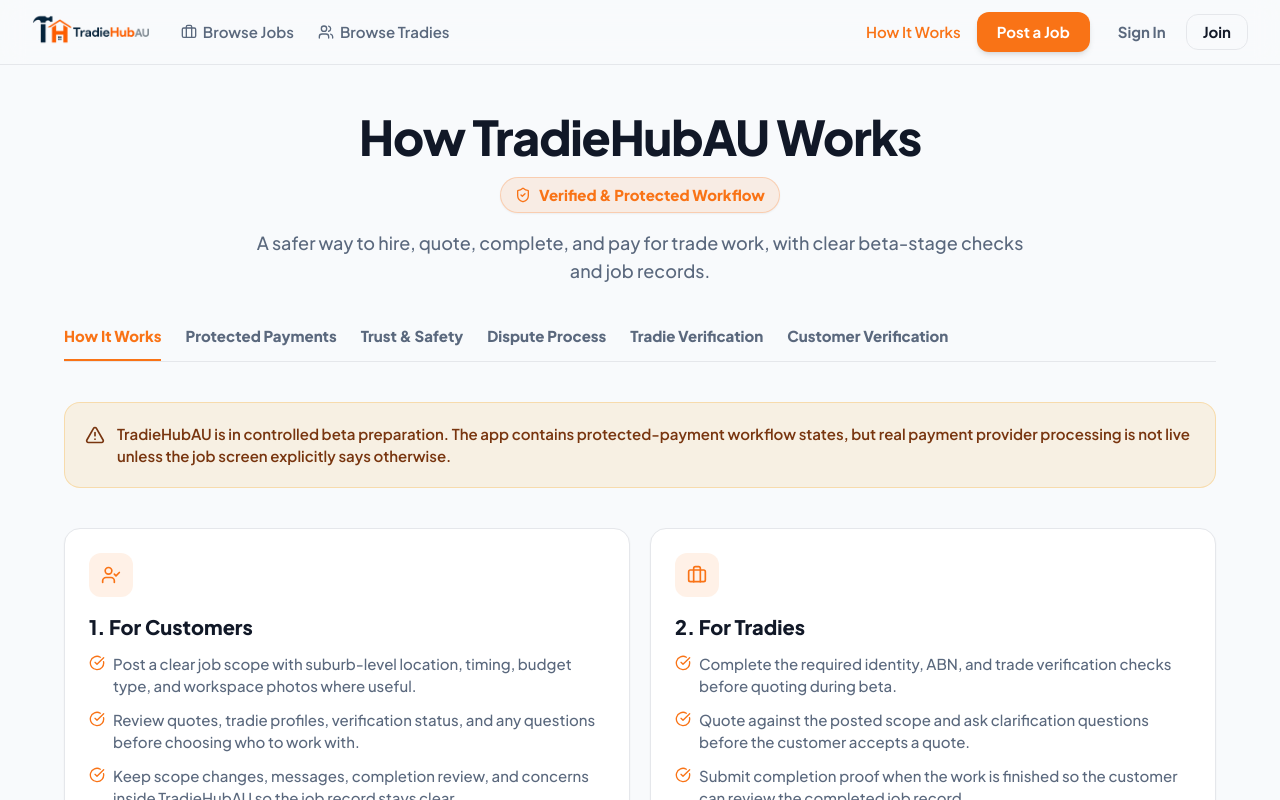
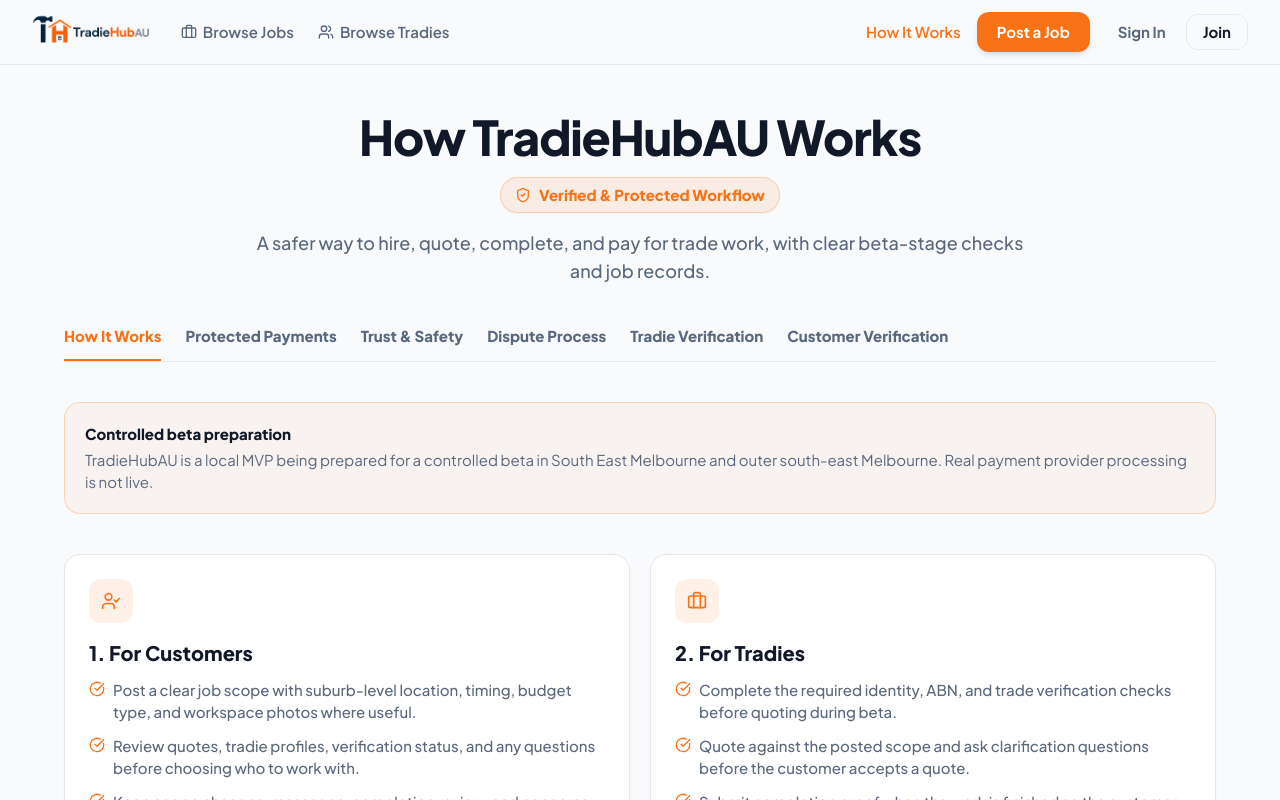
Before and after one commit to J0BL1N/TradieHubAU, a React (Vite) app in the folder frontend/: page /how-it-works in a window 1280 px wide. Shown: the top 800 px of the page. Built offline with nearby package versions, Linux system fonts and the light colour scheme; no server answers.

Commit message:
Polish how it works beta notice

```diff
--- a/frontend/src/pages/HowItWorks.tsx
+++ b/frontend/src/pages/HowItWorks.tsx
@@ -1,6 +1,5 @@
 import { Link } from 'react-router-dom';
 import {
-  AlertTriangle,
   BadgeCheck,
   Briefcase,
   CheckCircle,
@@ -66,14 +65,12 @@
       icon={<ShieldCheck className="h-4 w-4" />}
       subtitle="A safer way to hire, quote, complete, and pay for trade work, with clear beta-stage checks and job records."
     >
-      <div className="rounded-2xl border border-amber-500/25 bg-amber-500/10 p-5 text-sm font-semibold leading-6 text-amber-900">
-        <div className="flex items-start gap-3">
-          <AlertTriangle className="mt-0.5 h-5 w-5 shrink-0" />
-          <p>
-            TradieHubAU is in controlled beta preparation. The app contains protected-payment workflow states, but
-            real payment provider processing is not live unless the job screen explicitly says otherwise.
-          </p>
-        </div>
+      <div className="rounded-2xl border border-primary/25 bg-primary/5 p-5 text-sm leading-6 text-foreground">
+        <p className="font-extrabold">Controlled beta preparation</p>
+        <p className="mt-1 text-muted-foreground">
+          TradieHubAU is a local MVP being prepared for a controlled beta in South East Melbourne and outer
+          south-east Melbourne. Real payment provider processing is not live.
+        </p>
       </div>
 
       <div className="grid gap-5 lg:grid-cols-2">
```
